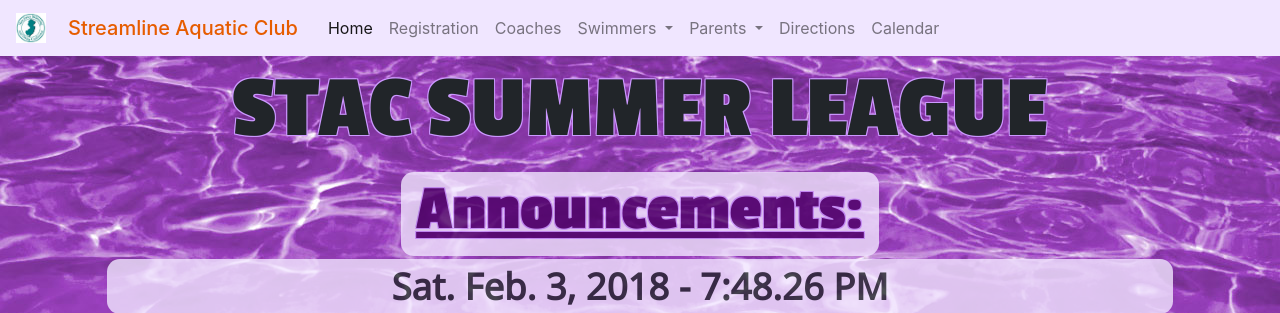
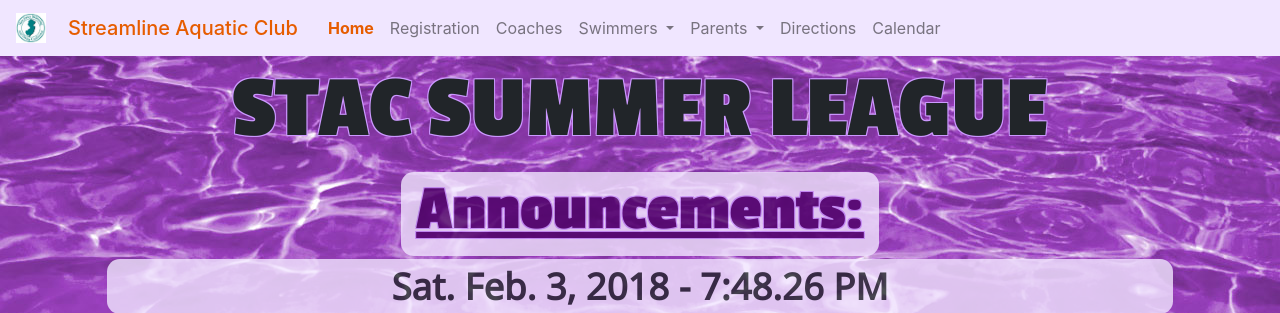
Before and after one commit to dryguy99/StacSummer, a PHP site: page / in a window 1280 px wide. Shown: the top 313 px of the page. Run offline with PHP 8.4, Linux system fonts and the light colour scheme; some libraries are stand-ins or nearby versions.

Commit message:
updated nav to add bold and color

```diff
--- a/assets/css/output.css
+++ b/assets/css/output.css
@@ -49,6 +49,10 @@ ul.a {
   list-style-type: circle;
   list-style-position: outside; }
 
+li.nav-item.active > button.nav-link.mynav {
+  color: #e65c00;
+  font-weight: 650; }
+
 .myorangetext {
   color: #e65c00; }
 
--- a/assets/sass/input.scss
+++ b/assets/sass/input.scss
@@ -78,6 +78,10 @@ ul.a {
   // list-style-image: url('../images/favorite.png');
   list-style-position: outside;
 }
+li.nav-item.active > button.nav-link.mynav {
+  color: $FontOrange;
+  font-weight: 650;
+}
 .myorangetext {
   color: $FontOrange;
 }
```
Also changed, not shown: 1 other file.
